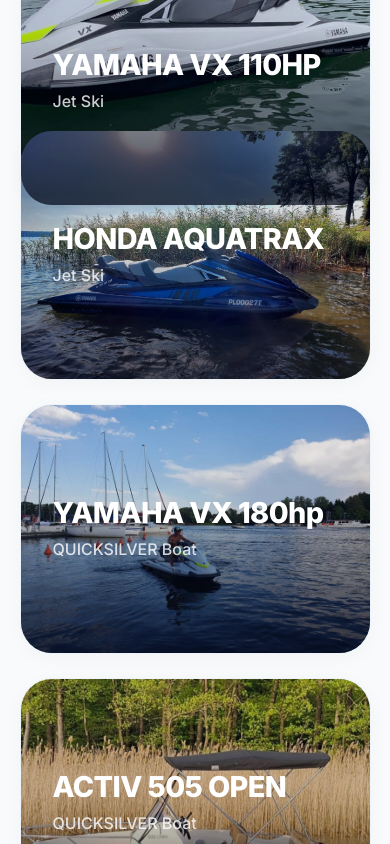
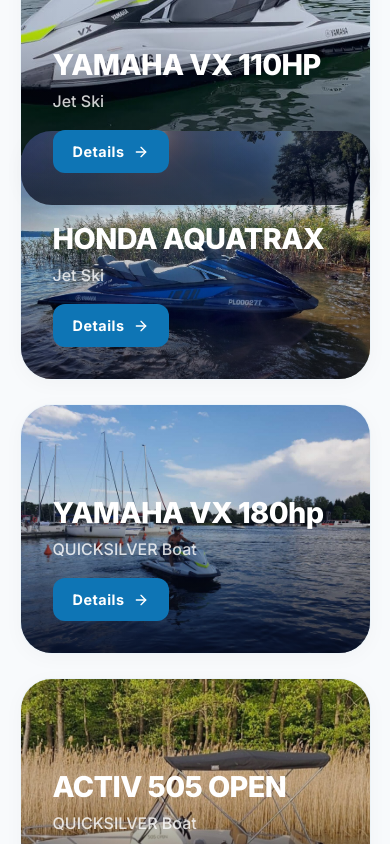
Before and after one commit to bohunek5/SKUTERY-GIZYCKO, a Next.js app: page /SKUTERY-GIZYCKO/en in a window 390 px wide. Shown: the part 2320-3164 px from the top of the page. Built offline with nearby package versions, Linux system fonts and the light colour scheme; no server answers.

Commit message:
Fix video path and make scooter links visible on mobile

```diff
--- a/src/components/Fleet.module.scss
+++ b/src/components/Fleet.module.scss
@@ -118,3 +118,10 @@
   opacity: 1;
   transform: translateY(0);
 }
+
+@media (max-width: 1024px) {
+  .action {
+    opacity: 1;
+    transform: translateY(0);
+  }
+}
--- a/src/components/Hero.tsx
+++ b/src/components/Hero.tsx
@@ -36,7 +36,7 @@
           playsInline
           className={styles.videoBackground}
         >
-          <source src="/videos/hero.mp4" type="video/mp4" />
+          <source src="/SKUTERY-GIZYCKO/videos/hero.mp4" type="video/mp4" />
         </video>
       </div>
       <div className={styles.overlay}></div>
```
